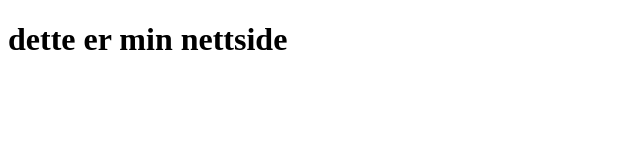
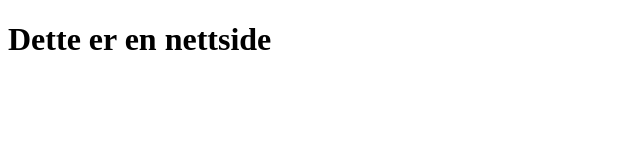
Before and after one commit to TakoyCode/git_test, a plain HTML site: page html-boilerplate/index.html in a window 1280 px wide. Shown: the whole page, without its empty margins (0-640 px from the left). Drawn offline with Linux system fonts and the light colour scheme.

Commit message:
Getting used to git

```diff
--- a/html-boilerplate/index.html
+++ b/html-boilerplate/index.html
@@ -7,7 +7,7 @@
 </head>
 
 <body>
-<h1>dette er min nettside</h1>
+<h1>Dette er en nettside</h1>
 </body>
 
 </html>
```
